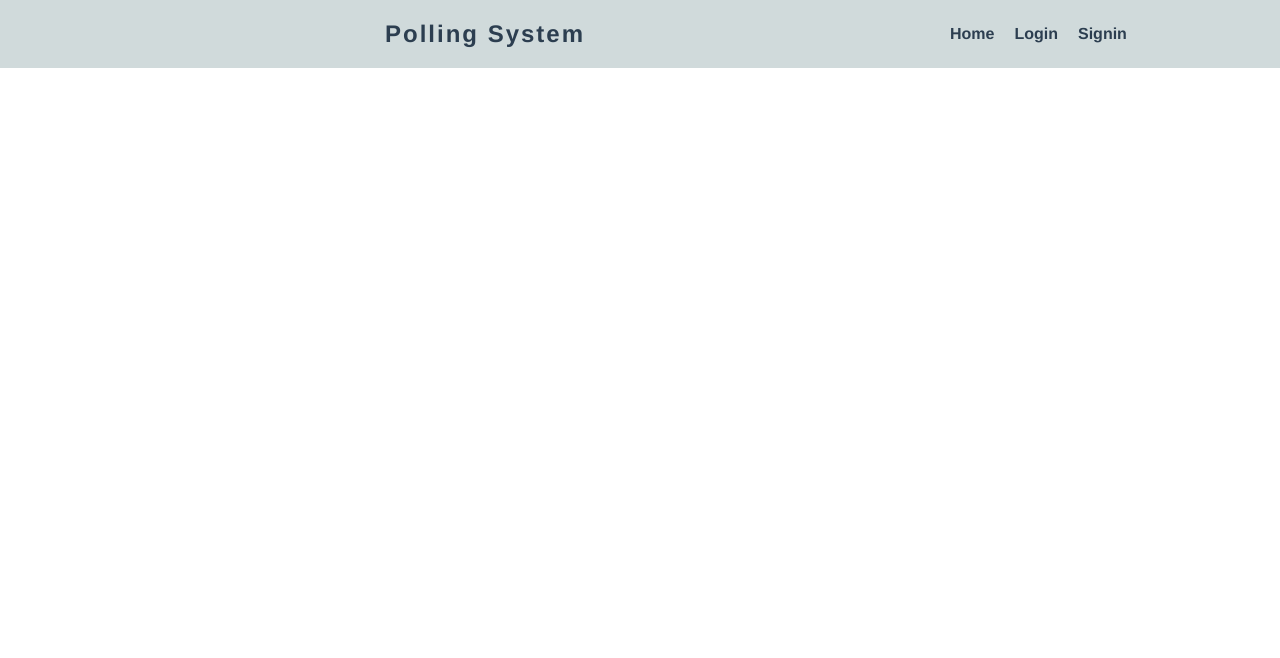
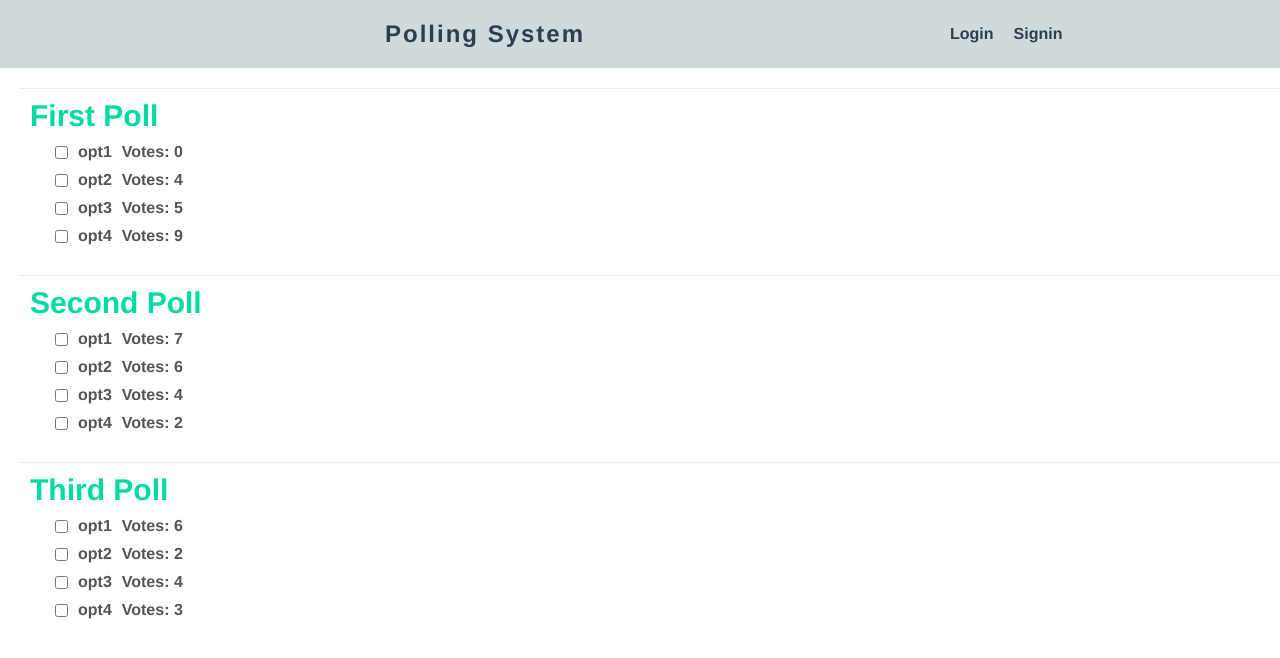
Before and after one commit to PiyushMangla/polling-system, a Vue app: page /home in a window 1280 px wide. Shown: the top 658 px of the page. Built offline with nearby package versions, Linux system fonts and the light colour scheme.

Commit message:
signin page and vote count functionality

```diff
--- a/package.json
+++ b/package.json
@@ -8,6 +8,7 @@
     "lint": "vue-cli-service lint"
   },
   "dependencies": {
+    "axios": "^1.2.2",
     "core-js": "^3.8.3",
     "uuid": "^9.0.0",
     "vue": "^3.2.13",
--- a/public/index.html
+++ b/public/index.html
@@ -13,5 +13,6 @@
     </noscript>
     <div id="app"></div>
     <!-- built files will be auto injected -->
+    <script src="https://kit.fontawesome.com/43efce05f5.js" crossorigin="anonymous"> </script>
   </body>
 </html>
--- a/src/components/navbar.vue
+++ b/src/components/navbar.vue
@@ -1,19 +1,36 @@
 <template>
   <nav>
     <h1 class="title">Polling System</h1>
-    <div class="home">
-      <router-link to="/">Home</router-link>
+    <div class="home" v-if="user">
+      <router-link to="/home">Logged in as {{ user.username }}</router-link>
+      <button @click.prevent="logout">logout</button>
     </div>
-    <div class="logins">
-      <router-link to="/login">Login</router-link>
+    <div class="logins" v-if="!user">
+      <router-link to="/">Login</router-link>
       <router-link to="/signin">Signin</router-link>
     </div>
   </nav>
 </template>
 
 <script>
+import { loginApi } from "../composables/loginApi.js";
 export default {
   name: "navBar",
-  setup() {},
+  setup() {
+    const { user, logout } = loginApi();
+
+    return { user, logout };
+  },
 };
 </script>
+
+<style scoped>
+button {
+  background-color: #6ca2d3;
+  padding: 10px 20px;
+  color: white;
+  border-radius: 20px;
+  border: none;
+  cursor: pointer;
+}
+</style>
--- /dev/null
+++ b/src/components/pollList.vue
@@ -0,0 +1,40 @@
+<template>
+  <div class="pollList">
+    <div class="poll" v-for="poll in polls" :key="poll.id">
+      <h3>{{ poll.title }}</h3>
+      <div
+        class="pollOptions"
+        v-for="option in poll.options"
+        :key="option.vote"
+      >
+        <input
+          type="checkbox"
+          value="true"
+          v-model="option.isState"
+          :disabled="option.isState"
+          @change="
+            countVote(
+              poll.options.indexOf(option),
+              polls.indexOf(poll),
+              isChecked
+            )
+          "
+        />
+        <span>{{ option.option }} </span>
+        <span>Votes: {{ option.vote }} </span>
+      </div>
+    </div>
+  </div>
+</template>
+
+<script>
+import { pollApi } from "../composables/pollApi.js";
+export default {
+  name: "pollList",
+  setup() {
+    const { polls, countVote, isState } = pollApi();
+
+    return { polls, countVote, isState };
+  },
+};
+</script>
--- a/src/composables/loginApi.js
+++ b/src/composables/loginApi.js
@@ -0,0 +1,52 @@
+import { ref, computed } from "vue"
+import { useStore } from 'vuex'
+import { v4 } from "uuid"
+import { useRouter } from "vue-router"
+
+export const loginApi = () => {
+    const userName = ref('')
+    const password = ref('')
+    const store = useStore()
+    const router = useRouter()
+    // const error = ref('')
+    const role = ref('')
+
+    //gettin user from store
+    const user = computed(() => {
+        return store.state.user
+    })
+
+    // for login user
+    // const handleLogin = () => {
+
+    // store.dispatch("login")
+    //     // try {
+    //     //     await store.dispatch("login", {
+    //     //         username: userName.value,
+    //     //         password: password.value,
+    //     //     });
+    //     //     // router.push('/home')
+    //     // } catch (err) {
+    //     //     error.value = err.message
+    //     //     console.log(error.value, user)
+    //     // }
+    // };
+
+    // for signin
+    const handleSignin = () => {
+        store.dispatch("signin", {
+            username: userName.value,
+            password: password.value,
+            role: role.value,
+            id: v4()
+        })
+        router.push('/home')
+    }
+
+    const logout = () => {
+        store.commit('setUser', null)
+        router.push('/signin')
+    }
+
+    return { userName, password, role, handleSignin, user, logout }
+}
--- /dev/null
+++ b/src/composables/pollApi.js
@@ -0,0 +1,31 @@
+import { v4 } from 'uuid'
+import { ref } from 'vue'
+
+export const pollApi = () => {
+    const polls = ref([
+        {
+            title: "first Poll",
+            options: [{ option: 'opt1', vote: 0 }, { option: 'opt2', vote: 4 }, { option: 'opt3', vote: 5 }, { option: 'opt4', vote: 9 }],
+            id: v4()
+        },
+        {
+            title: "second Poll",
+            options: [{ option: 'opt1', vote: 7 }, { option: 'opt2', vote: 6 }, { option: 'opt3', vote: 4 }, { option: 'opt4', vote: 2 }],
+            id: v4()
+        },
+        {
+            title: "third Poll",
+            options: [{ option: 'opt1', vote: 6 }, { option: 'opt2', vote: 2 }, { option: 'opt3', vote: 4 }, { option: 'opt4', vote: 3 }],
+            id: v4()
+        }
+    ])
+
+    const isState = ref(false)
+
+
+    const countVote = (keyA, keyB) => {
+        polls.value[keyB].options[keyA].vote += 1
+    }
+
+    return { polls, countVote, isState }
+}
--- a/src/router/index.js
+++ b/src/router/index.js
@@ -2,7 +2,7 @@ import { createRouter, createWebHistory } from 'vue-router'
 
 const routes = [
   {
-    path: '/',
+    path: '/home',
     name: 'home',
     component: () => import('../views/home.vue')
   },
@@ -12,7 +12,7 @@ const routes = [
     component: () => import('../views/signin.vue')
   },
   {
-    path: '/login',
+    path: '/',
     name: 'login',
     component: () => import('../views/login.vue')
   }
--- a/src/store/index.js
+++ b/src/store/index.js
@@ -1,16 +1,42 @@
 import { createStore } from 'vuex'
 
-const store =  createStore({
+const store = createStore({
   state: {
-  },
-  getters: {
+    user: null
   },
   mutations: {
+    setUser: (state, payload) => {
+      state.user = payload
+      console.log("user state changed", state.user)
+    },
   },
   actions: {
+
+    //for login
+
+    // try {
+    //   const res = await axios.post("https://secure-refuge-14993.herokuapp.com/login?username=admin&password=admin")
+    //   const data = res.data
+    //   data.map(dat => {
+    //     if (username == dat.username && password == dat.password) {
+    //       commit('setUser', { username, password })
+    //       console.log('user logged in')
+    //     }
+    //     else {
+    //       throw new Error('user not registered')
+    //     }
+    //   })
+    // } catch (error) {
+    //   console.log(error)
+
+    // }
+
+    //sigin api
+    signin: ({ commit }, { username, password, role, id }) => {
+      console.log("user signed in")
+      commit('setUser', { username, password, role, id })
+    }
   },
-  modules: {
-  }
 })
 
 export default store
--- a/src/style.css
+++ b/src/style.css
@@ -41,7 +41,7 @@ nav a.router-link-active {
 }
 
 .formWrapper {
-    width: 80%;
+    width: 65%;
     margin-left: 100px;
     margin-top: 30px;
 }
@@ -49,7 +49,8 @@ nav a.router-link-active {
 form {
     display: flex;
     flex-direction: column;
-    width: 80%;
+    margin-left: 50px;
+    width: 90%;
 }
 
 form h3 {
@@ -59,7 +60,7 @@ form h3 {
 
 .formLabel {
     width: 80%;
-    margin-top: 4%;
+    margin-top: 20px;
     font-size: 18px;
     letter-spacing: 1px;
     display: inline-block;
@@ -68,7 +69,7 @@ form h3 {
 .formInput {
     display: block;
     width: 50%;
-    margin-top: 15px;
+    margin-top: 10px;
     height: 30px;
     font-size: 18px;
     color: gray;
@@ -95,3 +96,33 @@ form h3 {
     border: none;
     cursor: pointer;
 }
+
+.poll {
+    padding: 10px;
+    border-top: 1px dotted #ddd;
+    margin-top: 20px;
+    margin-left: 20px;
+}
+
+.poll h3 {
+    color: #00dba4;
+    font-size: 30px;
+    text-transform: capitalize;
+}
+
+.pollOptions {
+    color: #555;
+    font-weight: bold;
+    display: flex;
+    align-items: center;
+    margin-top: 10px;
+    margin-left: 5px;
+}
+
+.pollOptions span {
+    margin-left: 10px;
+}
+
+.pollOptions input {
+    margin-left: 20px;
+}
--- a/src/views/home.vue
+++ b/src/views/home.vue
@@ -1,10 +1,13 @@
 <template>
-  <div>This is home page</div>
+<pollList />
 </template>
 
 <script>
+import pollList from "../components/pollList.vue"
 export default {
   name: "homeView",
-  setup() {},
+  components: {pollList},
+  setup() {
+  },
 };
 </script>
--- a/src/views/login.vue
+++ b/src/views/login.vue
@@ -4,10 +4,22 @@
       <h3>Log In</h3>
 
       <label class="formLabel">User Name:</label>
-      <input type="text" class="formInput" required />
+      <input
+        type="text"
+        class="formInput"
+        placeholder="Enter user Name"
+        v-model="userName"
+        required
+      />
 
       <label for="userName" class="formLabel">Password:</label>
-      <input type="password" class="formInput" required />
+      <input
+        type="password"
+        class="formInput"
+        placeholder="Enter password"
+        v-model="password"
+        required
+      />
 
       <button class="formBtn">Log In</button>
     </form>
@@ -15,8 +27,13 @@
 </template>
 
 <script>
+import { loginApi } from "../composables/loginApi.js";
 export default {
   name: "logIn",
-  setup() {},
+  setup() {
+    const { userName, password } = loginApi();
+
+    return { userName, password };
+  },
 };
 </script>
--- a/src/views/signin.vue
+++ b/src/views/signin.vue
@@ -1,21 +1,36 @@
 <template>
   <div class="formWrapper">
-    <form>
+    <form @submit.prevent="handleSignin">
       <h3>Signin for new User</h3>
 
       <label class="formLabel">User Name:</label>
-      <input type="text" class="formInput" required />
+      <input
+        type="text"
+        class="formInput"
+        placeholder="Enter username"
+        v-model="userName"
+        required
+      />
 
       <label for="userName" class="formLabel">Password:</label>
-      <input type="password" class="formInput" required />
+      <input
+        type="password"
+        class="formInput"
+        placeholder="Enter password"
+        v-model="password"
+        required
+      />
 
       <label class="formLabel">Role:</label>
       <div class="formRadio">
-        <input type="radio" value="guest" /><label>Guest</label>
+        <input type="radio" value="guest" id="guest" v-model="role" /><label
+          >Guest</label
+        >
       </div>
 
       <div class="formRadio">
-        <input type="radio" value="admin" /> <label>Admin</label>
+        <input type="radio" value="admin" id="admin" v-model="role" />
+        <label>Admin</label>
       </div>
 
       <button class="formBtn">Sign In</button>
@@ -24,8 +39,13 @@
 </template>
 
 <script>
+import { loginApi } from "../composables/loginApi";
 export default {
   name: "signIn",
-  setup() {},
+  setup() {
+    const { userName, password, role, handleSignin } = loginApi();
+
+    return { userName, password, role, handleSignin };
+  },
 };
 </script>
```
Also changed, not shown: 1 other file (tests, documents, lock files or other folders).
